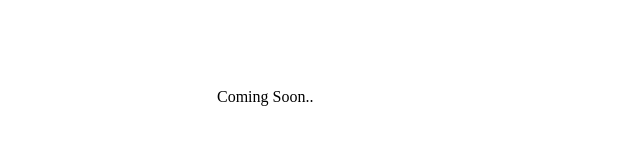
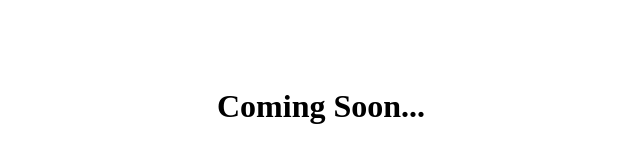
Before and after one commit to ECO3X10C/me, a plain HTML site: page index.html in a window 1280 px wide. Shown: the whole page, without its empty margins (423-1063 px from the left). Drawn offline with Linux system fonts and the light colour scheme.

Commit message:
Update index.html

```diff
--- a/index.html
+++ b/index.html
@@ -1,5 +1,5 @@
 <div class="container">
-  <p>Coming Soon..</p>
+  <h1>Coming Soon...</h1>
 </div>
 
 <style>
@@ -8,7 +8,7 @@ div.container {
   height: 10em;
   position: relative
  }
-div p {
+div h1 {
     margin: 0;
     position: absolute;
     top: 50%;
```
